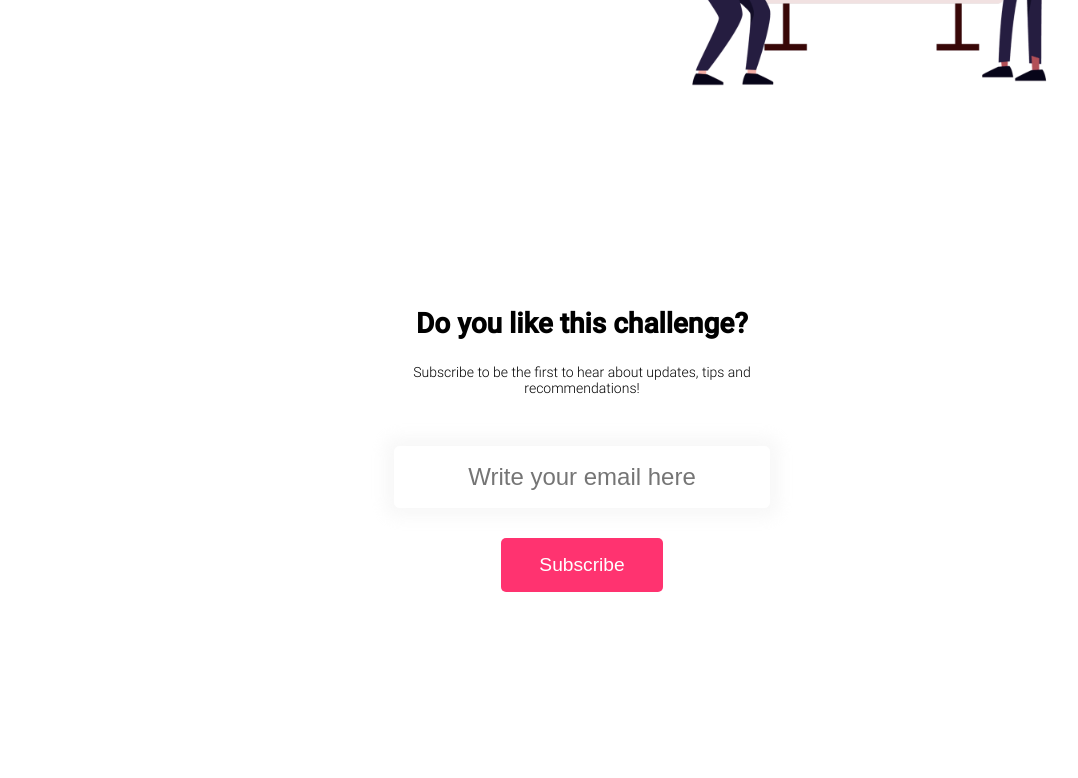
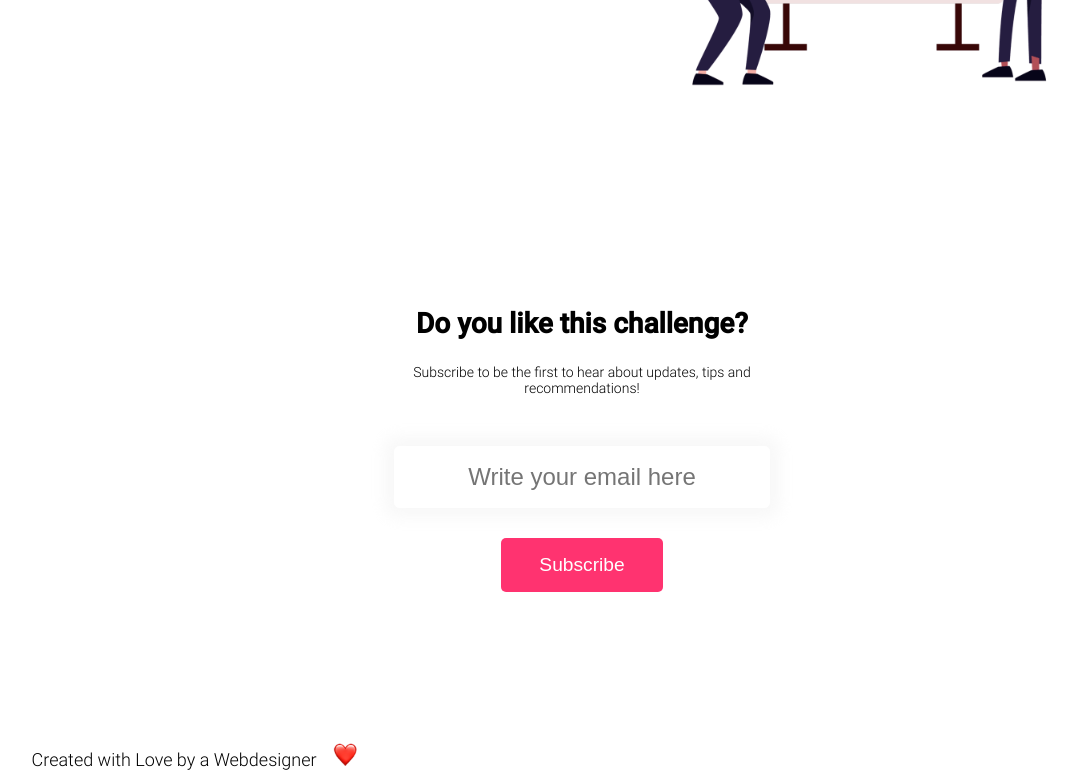
Before and after one commit to thomaserdmenger/superCode-Design-Project, a plain HTML site: page index.html in a window 1280 px wide. Shown: the part 5233-6011 px from the top of the page, without its empty margins (58-1136 px from the left). Before the commit the page ends 5975 px from the top, so only its background shows below. Drawn offline with Linux system fonts and the light colour scheme.

Commit message:
Add Footer

```diff
--- a/index.html
+++ b/index.html
@@ -215,6 +215,13 @@
           </form>
         </section>
       </main>
+      <footer>
+        <p>Created with Love by a Webdesigner</p>
+        <img
+          src="./assets/images/love.png"
+          alt="Heart Emoji"
+        />
+      </footer>
     </div>
   </body>
 </html>
--- a/style.css
+++ b/style.css
@@ -367,3 +367,21 @@ header {
 .newsletter-section form input[type='submit']:focus {
   background: linear-gradient(to right, var(--color-pink), purple);
 }
+
+/* ! Footer */
+
+footer {
+  display: flex;
+  align-items: baseline;
+  margin-bottom: 0.5rem;
+  margin-left: 7vw;
+}
+
+footer p {
+  font-size: 18px;
+}
+
+footer img {
+  width: 28px;
+  margin-left: 0.9rem;
+}
```
